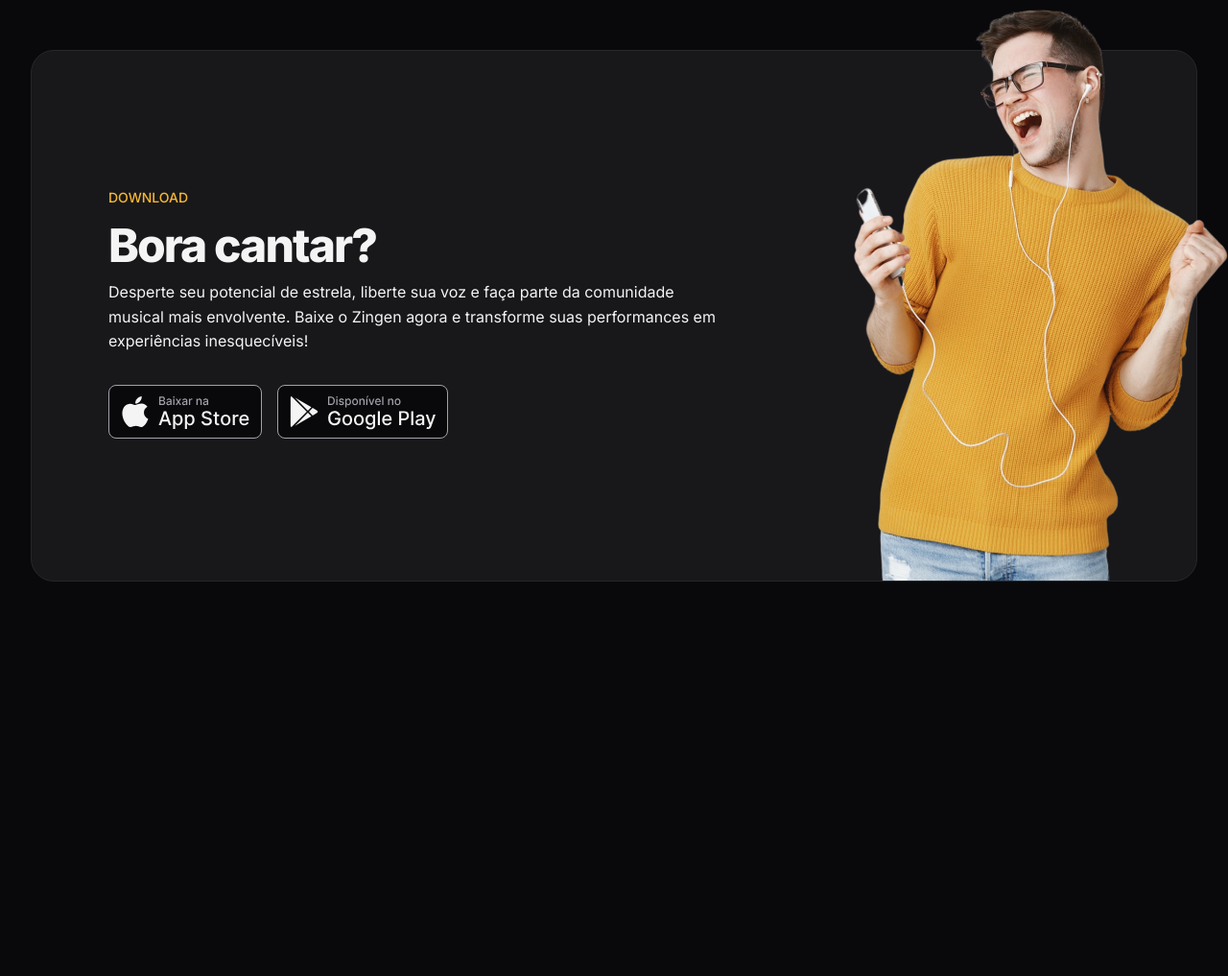
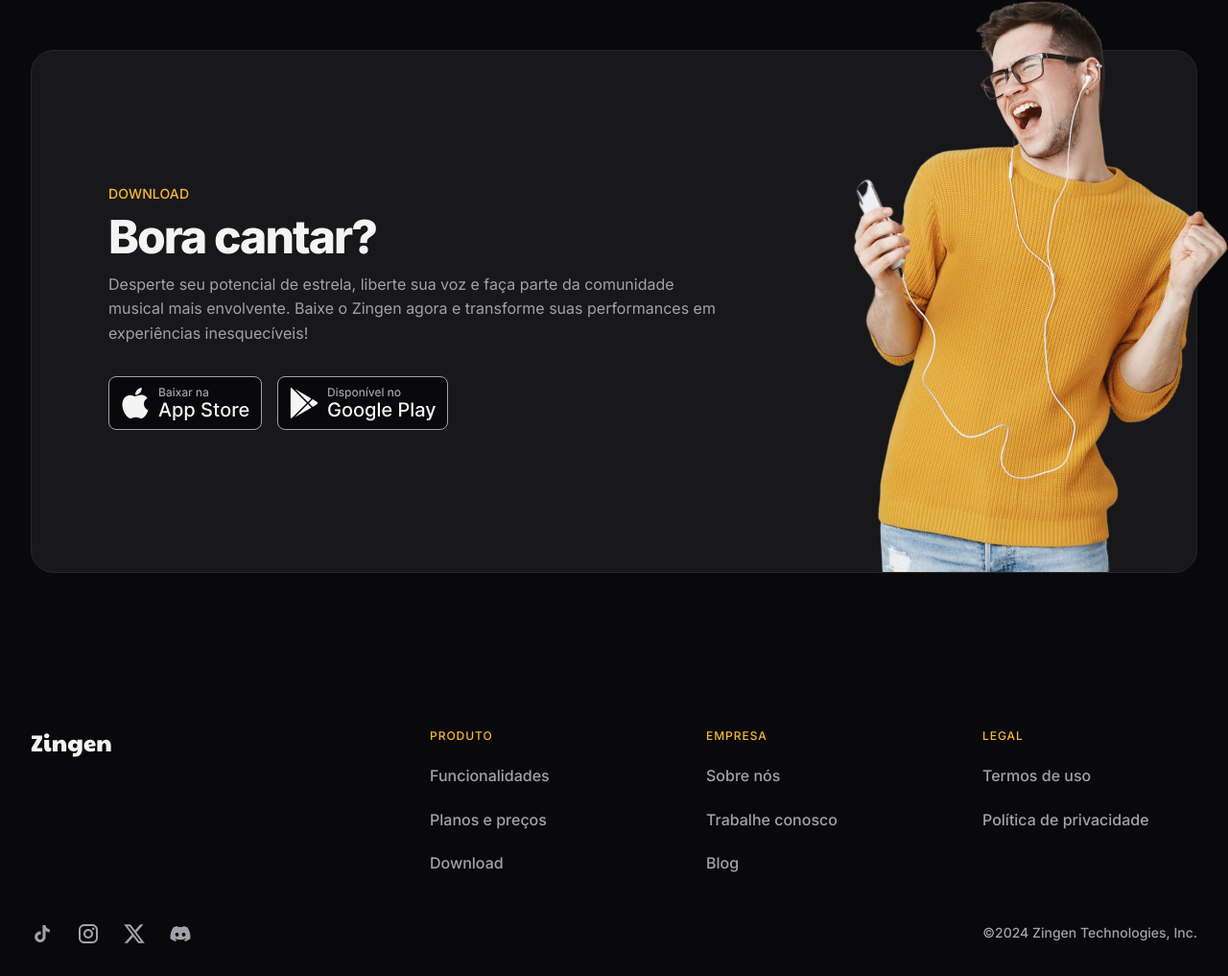
Before and after one commit to LuizDevExe/zingen, a plain HTML site: page index.html in a window 1280 px wide. Shown: the part 3471-4488 px from the top of the page at 96% size. Before the commit the page ends 4157 px from the top, so only its background shows below. Drawn offline with Linux system fonts and the light colour scheme.

Commit message:
Finalização footer

```diff
--- a/index.html
+++ b/index.html
@@ -218,7 +218,7 @@
       </div>
     </section>
 
-    <sectino id="download">
+    <section id="download">
       <div class="container py-xl">
         <div class="card px-lg even-columns items-center">
           <div>
@@ -227,17 +227,23 @@
               <h2>Bora cantar?</h2>
             </header>
             <p>
-                Desperte seu potencial de estrela, liberte sua voz e faça parte
-                da comunidade musical mais envolvente. Baixe o Zingen agora e
+              Desperte seu potencial de estrela, liberte sua voz e faça parte da
+              comunidade musical mais envolvente. Baixe o Zingen agora e
               transforme suas performances em experiências inesquecíveis!
             </p>
 
             <div class="buttons flex gap-1">
               <a href="#">
-                    <img src="assets/apple-store-button.svg" alt="Baixar da Apple Store">
+                <img
+                  src="assets/apple-store-button.svg"
+                  alt="Baixar da Apple Store"
+                />
               </a>
               <a href="#">
-                    <img src="assets/google-play-button.svg" alt="Baixar da Play Store">
+                <img
+                  src="assets/google-play-button.svg"
+                  alt="Baixar da Play Store"
+                />
               </a>
             </div>
           </div>
@@ -247,6 +253,59 @@
           />
         </div>
       </div>
-    </sectino>
+    </section>
+
+    <footer>
+      <div class="container py-xl grid">
+        <section class="grid top">
+          <img src="assets/Logo.svg" alt="logo zingen" />
+          <nav class="even-columns">
+            <ul role="list" class="grid">
+              <li class="title">Produto</li>
+              <li>
+                <a href="#features">Funcionalidades</a>
+              </li>
+              <li>
+                <a href="#pricing">Planos e preços</a>
+              </li>
+              <li>
+                <a href="#download">Download</a>
+              </li>
+            </ul>
+
+            <ul role="list" class="grid gap-1.5">
+              <li class="title">Empresa</li>
+              <li>
+                <a href="#about">Sobre nós</a>
+              </li>
+              <li>
+                <a href="#">Trabalhe conosco</a>
+              </li>
+              <li>
+                <a href="#">Blog</a>
+              </li>
+            </ul>
+            <ul role="list" class="grid gap-1.5">
+              <li class="title">Legal</li>
+              <li>
+                <a href="#">Termos de uso</a>
+              </li>
+              <li>
+                <a href="#">Política de privacidade</a>
+              </li>
+            </ul>
+          </nav>
+        </section>
+        <section class="bottom flex gap-1.5">
+          <div class="flex gap-1.5">
+            <a href="#" class="social" aria-label="tiktok"></a>
+            <a href="#" class="social" aria-label="instagram"></a>
+            <a href="#" class="social" aria-label="twitter"></a>
+            <a href="#" class="social" aria-label="discord"></a>
+          </div>
+          <span class="copy">©2024 Zingen Technologies, Inc.</span>
+        </section>
+      </div>
+    </footer>
   </body>
 </html>
--- /dev/null
+++ b/styles/footer.css
@@ -0,0 +1,59 @@
+footer{
+    color: var(--text-color-secondary);
+    font-weight: var(--fw-md);
+
+    & .container{
+        padding-inline: 3rem;
+    }
+
+    & .container,
+    & .top{
+        gap: 3rem;
+    }
+
+    & nav.even-columns{
+        gap: 4rem;
+    }
+
+    & .top ul {
+        align-content: start;
+        gap: 1.25rem;
+    }
+
+    & .title{
+        font-size: 0.75rem;
+        letter-spacing: 0.08em;
+        text-transform: uppercase;
+        color: var(--brand-color-primary);
+    }
+
+    & .bottom{
+        flex-wrap: wrap;
+
+        & > div {
+            margin-right: auto;
+        }
+
+        & span{
+            font-size: .875rem;
+        }
+    }
+
+    @media(width >= 80em){
+        .container{
+            padding-inline: 0;
+            padding-bottom: 2rem;
+        }
+
+        & .top{
+            grid-template-columns: auto 1fr;
+            & nav{
+                margin-left: auto;
+
+                & ul{
+                    width: 14rem;
+                }
+            }
+        }
+    }
+}
--- a/styles/index.css
+++ b/styles/index.css
@@ -10,3 +10,4 @@
 @import url(features.css) (width >= 80rem) ;
 @import url(pricing.css);
 @import url(download.css);
+@import url(footer.css);
```
Lines whose indentation alone changed are shown as unchanged.
